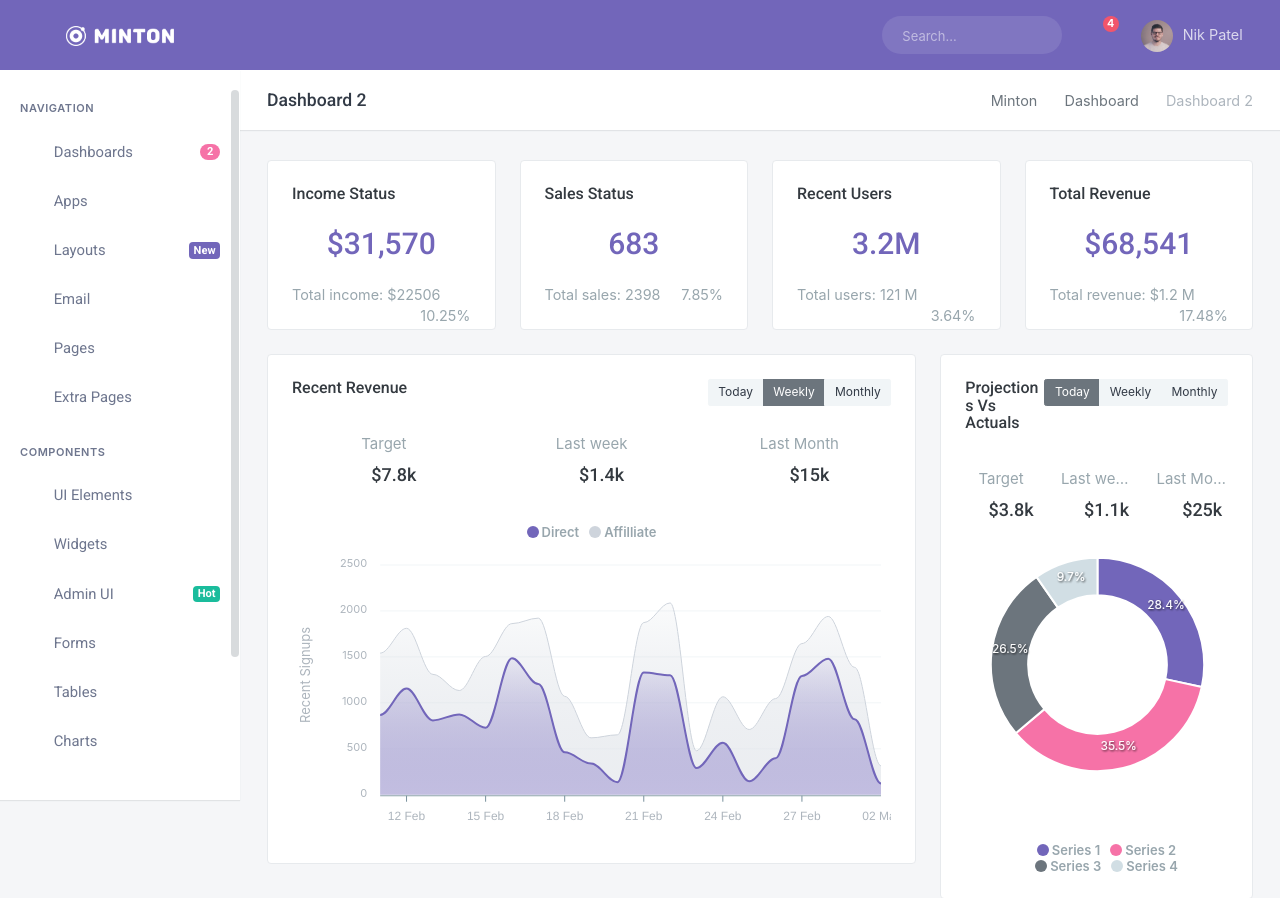
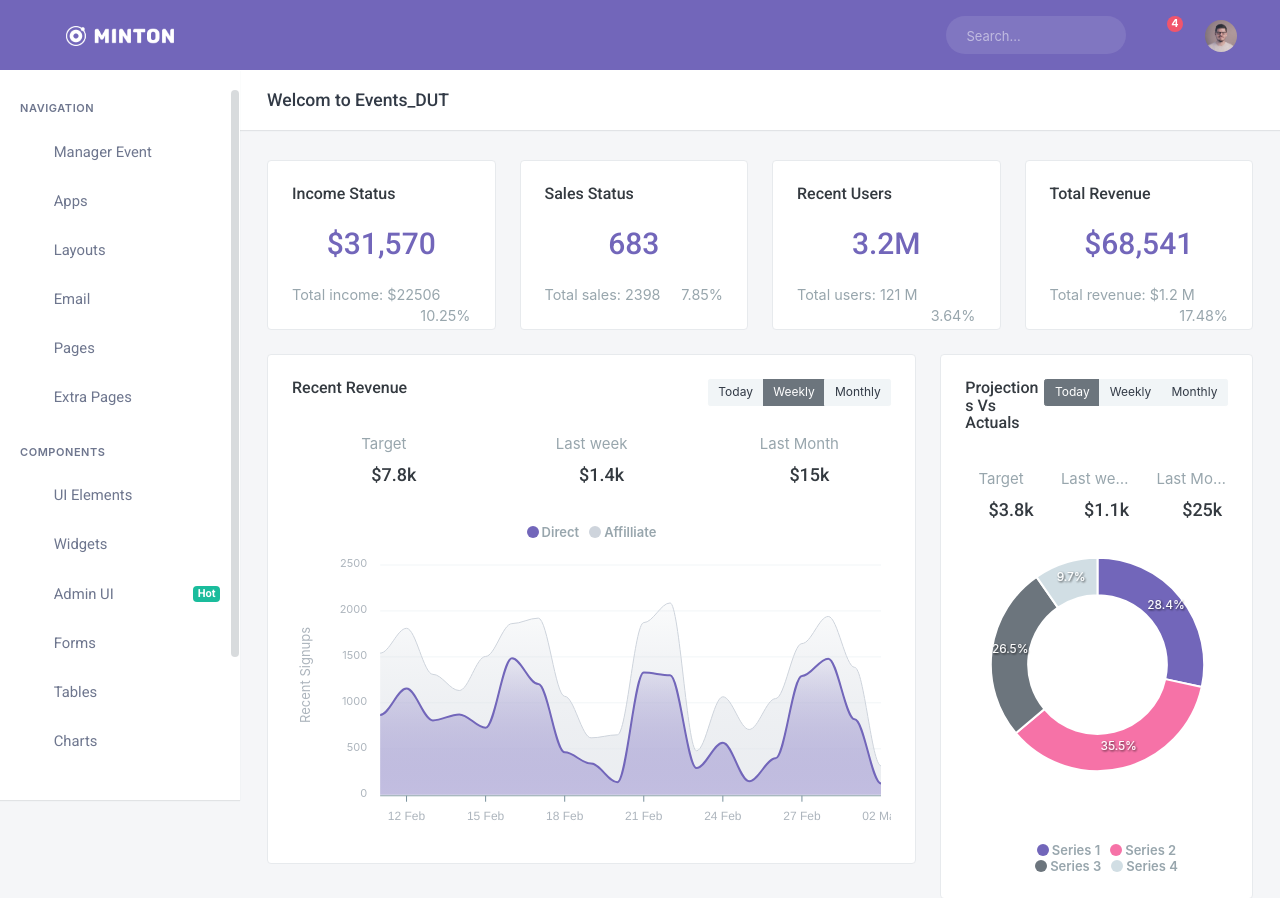
Before and after one commit to Hung-DUT-IT/Events_DUT, a PHP site: page /Events_DUT/ in a window 1280 px wide. Shown: the top 898 px of the page. Run offline with PHP 8.4, Linux system fonts and the light colour scheme; some web fonts are replaced.

Commit message:
Index
14/11/2022

```diff
--- /dev/null
+++ b/Controller/C_Account.php
@@ -0,0 +1,14 @@
+<?php
+    if(isset($_GET['action']) )
+    {
+        if( $_GET['action'] == 'logout')
+        {
+            Session::Destroy();
+        }
+        elseif($_GET['action'] == 'profile')
+        {
+
+        }
+    }
+
+?>
--- a/Model/Handle/HandleLogin.php
+++ b/Model/Handle/HandleLogin.php
@@ -41,9 +41,10 @@ class Handle_Login {
                 header('Location:http://localhost:3000/Events_DUT/index.php');
             }
             else{
+                $alert = "Username or Password not match ";
+                return $alert;
             }
         }
-        return $value['id_acc'];
     }
     public function Check_login()
     {
--- a/View/header.php
+++ b/View/header.php
@@ -1,3 +1,7 @@
+<?php
+    //include "Controller/C_Account.php"
+?>
+
 <div class="navbar-custom">
     <ul class="list-unstyled topnav-menu float-right mb-0">
 
@@ -61,7 +65,10 @@
             <a class="nav-link dropdown-toggle nav-user mr-0 waves-effect waves-light" data-toggle="dropdown" href="#" role="button" aria-haspopup="false" aria-expanded="false">
                 <img src="assets\images\users\avatar-1.jpg" alt="user-image" class="rounded-circle">
                 <span class="pro-user-name ml-1">
-                    Nik Patel <i class="mdi mdi-chevron-down"></i>
+                    <?php
+                        echo Session::get("username");
+
+                    ?> <i class="mdi mdi-chevron-down"></i>
                 </span>
             </a>
             <div class="dropdown-menu dropdown-menu-right profile-dropdown ">
@@ -71,7 +78,7 @@
                 </div>
 
                 <!-- item-->
-                <a href="javascript:void(0);" class="dropdown-item notify-item">
+                <a href="index?action=profile" class="dropdown-item notify-item">
                     <i class="remixicon-account-circle-line"></i>
                     <span>My Account</span>
                 </a>
@@ -85,7 +92,7 @@
                 <div class="dropdown-divider"></div>
 
                 <!-- item-->
-                <a href="javascript:void(0);" class="dropdown-item notify-item">
+                <a href="index?action=logout" class="dropdown-item notify-item">
                     <i class="remixicon-logout-box-line"></i>
                     <span>Logout</span>
                 </a>
--- a/View/leftsidebar.php
+++ b/View/leftsidebar.php
@@ -12,15 +12,18 @@
                 <li>
                     <a href="javascript: void(0);" class="waves-effect">
                         <i class="remixicon-dashboard-line"></i>
-                        <span class="badge badge-pink badge-pill float-right">2</span>
-                        <span> Dashboards </span>
+                        <span> Manager Event </span>
                     </a>
                     <ul class="nav-second-level" aria-expanded="false">
                         <li>
-                            <a href="index.html">Dashboard 1</a>
+                            <span class="badge badge-primary float-right">New</span>
+                            <a href="index.html">Event list</a>
                         </li>
                         <li>
-                            <a href="dashboard-2.html">Dashboard 2</a>
+                            <a href="dashboard-2.html">Register for the event</a>
+                        </li>
+                        <li>
+                            <a href="dashboard-2.html" >Registered events</a>
                         </li>
                     </ul>
                 </li>
@@ -56,7 +59,7 @@
                 <li>
                     <a href="javascript: void(0);" class="waves-effect">
                         <i class="remixicon-layout-line"></i>
-                        <span class="badge badge-primary float-right">New</span>
+
                         <span> Layouts </span>
                     </a>
                     <ul class="nav-second-level" aria-expanded="false">
--- a/View/main.php
+++ b/View/main.php
@@ -1,26 +1,4 @@
-<div class="content">
-
-    <!-- Start Content-->
-    <div class="container-fluid">
-
-        <!-- start page title -->
-        <div class="row">
-            <div class="col-12">
-                <div class="page-title-box">
-                    <div class="page-title-right">
-                        <ol class="breadcrumb m-0">
-                            <li class="breadcrumb-item"><a href="javascript: void(0);">Minton</a></li>
-                            <li class="breadcrumb-item"><a href="javascript: void(0);">Dashboard</a></li>
-                            <li class="breadcrumb-item active">Dashboard 2</li>
-                        </ol>
-                    </div>
-                    <h4 class="page-title">Dashboard 2</h4>
-                </div>
-            </div>
-        </div>
-        <!-- end page title -->
-
-        <div class="row">
+<div class="row">
             <div class="col-md-6 col-xl-3">
                 <div class="card-box">
                     <i class="fa fa-info-circle text-muted float-right" data-toggle="tooltip" data-placement="bottom" title="" data-original-title="More Info"></i>
@@ -297,7 +275,3 @@
             </div> <!-- end col -->
         </div>
         <!-- end row -->
-
-    </div> <!-- container -->
-
-</div>
--- a/config/Database.php
+++ b/config/Database.php
@@ -20,15 +20,13 @@ class Database{
             self::$error = "Connection Fail ".self::$conn->connect_error ;
             return false;
         }
-        echo "Connected successfully";
     }
     function DB_close(){
         mysqli_close(self::$conn);
     }
     public function Select($query)
     {
-        //self::$conn->query($query)
-        $result  = mysqli_query(self::$conn, $query )  or die (self::$conn->error.__Line__);
+        $result  = self::$conn->query($query)  or die (self::$conn->error.__Line__);
         if ($result->num_rows > 0)
         {
             return $result;
--- a/config/Session.php
+++ b/config/Session.php
@@ -2,18 +2,25 @@
 class Session{
     public static function init()
     {
-        //session_start();
-        // if ( php_sapi_name() !== 'cli' ) {
-        //     if ( version_compare(phpversion(), '5.4.0', '>=') ) {
-        //         return session_status() === PHP_SESSION_ACTIVE ? TRUE : FALSE;
-        //     } else {
-        //         return session_id() === '' ? FALSE : TRUE;
-        //     }
-        // }
-        // return FALSE;
-        if (session_status() == PHP_SESSION_NONE) {
-            session_start();
+        if (version_compare(PHP_VERSION, '7.0.0') >= 0) {
+            if(session_status() == PHP_SESSION_NONE) {
+                session_start();
+            }
         }
+        else if (version_compare(PHP_VERSION, '5.4.0') >= 0)
+        {
+            if (session_status() == PHP_SESSION_NONE) {
+                session_start();
+            }
+        }
+        else
+        {
+            if(session_id() == '') {
+
+                session_start();
+            }
+        }
+        self::set("login",false );
     }
     public static function get(string $key)
     {
@@ -32,7 +39,7 @@ class Session{
         if(self::get("login") == false )
         {
             self::Destroy();
-            header("http://localhost:3000/Events_DUT/login.php");
+            header("Location:http://localhost:3000/Events_DUT/login.php");
         }
     }
     public static function CheckLogin()
@@ -40,13 +47,15 @@ class Session{
         self::init();
         if(self::get("login") == true )
         {
-            header("http://localhost:3000/Events_DUT/index.php");
+            header("Location:http://localhost:3000/Events_DUT/index.php");
         }
     }
     public static function Destroy()
     {
-        session_destroy();
-        header("http://localhost:3000/Events_DUT/login.php");
+        session_unset();
+        if (session_status() === PHP_SESSION_ACTIVE)
+            session_destroy();
+        header("Location:http://localhost:3000/Events_DUT/login.php");
     }
 }
 ?>
--- a/index.php
+++ b/index.php
@@ -1,3 +1,7 @@
+<?php
+    include "config/Session.php";
+    Session::CheckLogin();
+?>
 <!DOCTYPE html>
 <html lang="en">
     <head>
@@ -25,20 +29,34 @@
         <!-- Begin page -->
         <div id="wrapper">
             <?php
+                include "Controller/C_Account.php";
                 include "View/header.php" ;            // <!-- Topbar Start -->
                 include "View/leftsidebar.php"         // <!-- ========== Left Sidebar Start ========== -->
             ?>
             <div class="content-page">
+            <div class="content">
+
+<!-- Start Content-->
+            <div class="container-fluid">
+
+                <!-- start page title -->
+                <div class="row">
+                    <div class="col-12">
+                        <div class="page-title-box">
+                            <h4 class="page-title">Welcom to Events_DUT</h4>
+                        </div>
+                    </div>
+                </div>
                 <?php
                     include "View/main.php" ;          // <!-- content -->
-                    include "View/footer.php"          // <!-- Footer Start -->
                 ?>
-            </div>
-
+            </div> <!-- container -->
+            <?php
+                    include "View/footer.php";          // <!-- Footer Start -->
+                ?>
             <!-- ============================================================== -->
             <!-- End Page content -->
             <!-- ============================================================== -->
-
 
         </div>
         <!-- END wrapper -->
--- a/login.php
+++ b/login.php
@@ -54,7 +54,7 @@
                                 <form action="login.php" method="POST">
 
                                     <div class="form-group mb-3">
-                                        <label >Email address</label>
+                                        <label >Username</label>
                                         <input class="form-control" type="text" name="Username"  placeholder="Enter your email" />
                                     </div>
 
```
Also changed, not shown: Model/DAO/AccountDAO.php (+60 -0 lines), Model/Entity/Entity_Account.php (+23 -0 lines), Controller/Controller.php (added).
